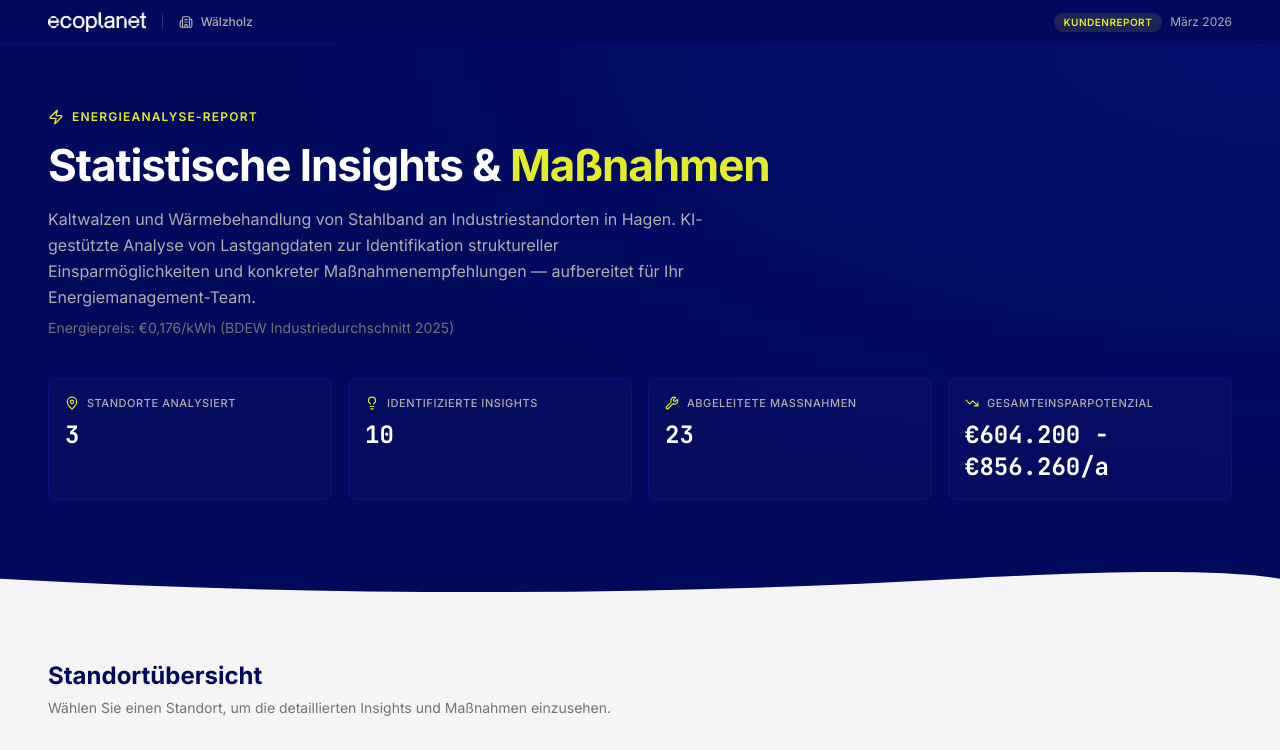
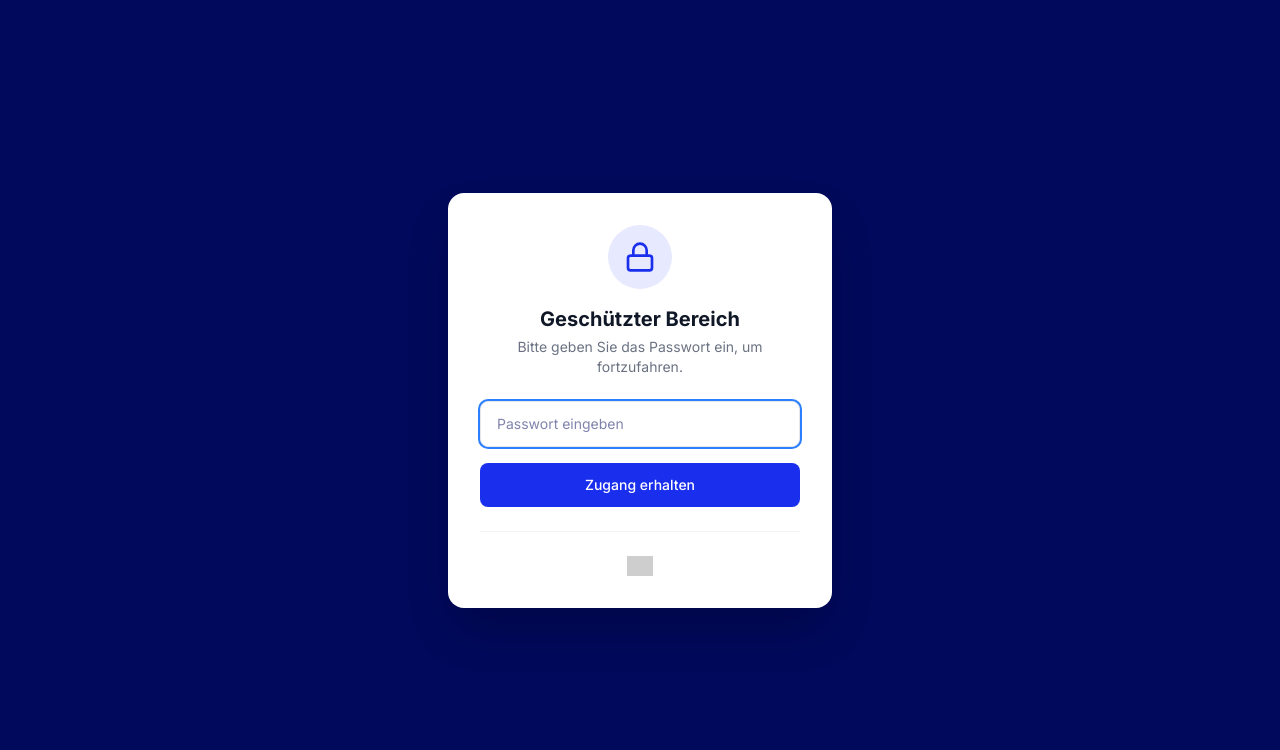
Before and after one commit to graedenerm/N-ERGIE-customer-measures, a Next.js app: page / in a window 1280 px wide. Shown: the top 750 px of the page. Built offline with nearby package versions, Linux system fonts and the light colour scheme; grey boxes are pictures that could not be loaded.

Commit message:
feat: add password gate to dashboard
Implement password protection for dashboard access.

```diff
--- a/app/page.tsx
+++ b/app/page.tsx
@@ -7,6 +7,7 @@ import { SummaryHero } from "@/components/report/summary-hero"
 import { LocationCards } from "@/components/report/location-cards"
 import { LocationDetail } from "@/components/report/location-detail"
 import { ReportFooter } from "@/components/report/report-footer"
+import { PasswordGate } from "@/components/password-gate"
 import type { Measure } from "@/data/types"
 
 export default function Page() {
@@ -31,6 +32,7 @@ export default function Page() {
   }
 
   return (
+    <PasswordGate>
       <main className="min-h-screen" style={{ backgroundColor: "#F5F5F7" }}>
         <Header />
 
@@ -65,5 +67,6 @@ export default function Page() {
 
         <ReportFooter />
       </main>
+    </PasswordGate>
   )
 }
--- /dev/null
+++ b/components/password-gate.tsx
@@ -0,0 +1,108 @@
+"use client"
+
+import { useState, useEffect } from "react"
+import { Lock } from "lucide-react"
+
+const CORRECT_PASSWORD = "waelzholz2026"
+const STORAGE_KEY = "ecoplanet_auth"
+
+interface PasswordGateProps {
+  children: React.ReactNode
+}
+
+export function PasswordGate({ children }: PasswordGateProps) {
+  const [isAuthenticated, setIsAuthenticated] = useState<boolean | null>(null)
+  const [password, setPassword] = useState("")
+  const [error, setError] = useState(false)
+
+  useEffect(() => {
+    // Check if already authenticated
+    const stored = localStorage.getItem(STORAGE_KEY)
+    setIsAuthenticated(stored === "true")
+  }, [])
+
+  const handleSubmit = (e: React.FormEvent) => {
+    e.preventDefault()
+    if (password === CORRECT_PASSWORD) {
+      localStorage.setItem(STORAGE_KEY, "true")
+      setIsAuthenticated(true)
+      setError(false)
+    } else {
+      setError(true)
+      setPassword("")
+    }
+  }
+
+  // Still checking auth status
+  if (isAuthenticated === null) {
+    return (
+      <div className="min-h-screen flex items-center justify-center" style={{ backgroundColor: "#00095B" }}>
+        <div className="animate-pulse text-white">Laden...</div>
+      </div>
+    )
+  }
+
+  // Not authenticated - show password form
+  if (!isAuthenticated) {
+    return (
+      <div className="min-h-screen flex items-center justify-center p-4" style={{ backgroundColor: "#00095B" }}>
+        <div className="w-full max-w-sm">
+          <div className="bg-white rounded-2xl shadow-2xl p-8">
+            <div className="flex flex-col items-center mb-6">
+              <div
+                className="w-16 h-16 rounded-full flex items-center justify-center mb-4"
+                style={{ backgroundColor: "rgba(26, 47, 238, 0.1)" }}
+              >
+                <Lock className="size-8" style={{ color: "#1A2FEE" }} />
+              </div>
+              <h1 className="text-xl font-bold text-gray-900">Geschützter Bereich</h1>
+              <p className="text-sm text-gray-500 mt-1 text-center">
+                Bitte geben Sie das Passwort ein, um fortzufahren.
+              </p>
+            </div>
+
+            <form onSubmit={handleSubmit}>
+              <div className="mb-4">
+                <input
+                  type="password"
+                  value={password}
+                  onChange={(e) => {
+                    setPassword(e.target.value)
+                    setError(false)
+                  }}
+                  placeholder="Passwort eingeben"
+                  className={`w-full px-4 py-3 rounded-lg border text-sm transition-colors focus:outline-none focus:ring-2 focus:ring-blue-500 ${
+                    error
+                      ? "border-red-300 bg-red-50"
+                      : "border-gray-200 bg-gray-50 focus:bg-white"
+                  }`}
+                  autoFocus
+                />
+                {error && (
+                  <p className="mt-2 text-sm text-red-600">
+                    Falsches Passwort. Bitte versuchen Sie es erneut.
+                  </p>
+                )}
+              </div>
+
+              <button
+                type="submit"
+                className="w-full py-3 px-4 rounded-lg text-white font-medium text-sm transition-colors hover:opacity-90"
+                style={{ backgroundColor: "#1A2FEE" }}
+              >
+                Zugang erhalten
+              </button>
+            </form>
+
+            <div className="mt-6 pt-6 border-t border-gray-100 flex items-center justify-center gap-2">
+              <img src="/ecoplanet-logo.svg" alt="ecoplanet" className="h-5 opacity-50" />
+            </div>
+          </div>
+        </div>
+      </div>
+    )
+  }
+
+  // Authenticated - show children
+  return <>{children}</>
+}
```
Lines whose indentation alone changed are shown as unchanged.
